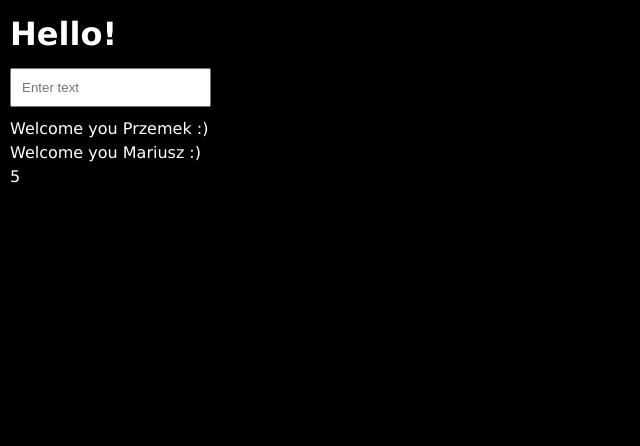
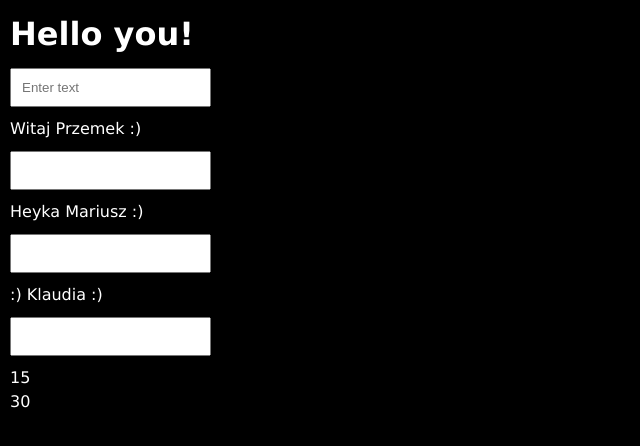
Before and after one commit to fikasp/products, a React (Create React App) app: page / in a window 1280 px wide. Shown: the top 446 px of the page, without its empty margins (0-640 px from the left). Built offline with nearby package versions, Linux system fonts and the light colour scheme.

Commit message:
useEffect

```diff
--- a/src/App.js
+++ b/src/App.js
@@ -1,20 +1,20 @@
 import React from "react";
 import Header from './components/Header'
 import Welcome from './components/Welcome'
-import Date from './components/Date'
+import Counter from './components/Counter'
 import "./style.scss";
-
-let przemek = "Przemek"
-let mariusz = "Mariusz"
-
 
 export default function App() {
   return (
     <div>
-      <Header welcome="Hello!"/>
-      <Welcome name={przemek} />
-      <Welcome name={mariusz} />
-      <Date />
+      <Header welcome="Hello you!"/>
+
+      <Welcome name="Przemek" greet="Witaj"/>
+      <Welcome name="Mariusz" greet="Heyka"/>
+      <Welcome name="Klaudia" greet=":)"/>
+
+      <Counter start={10} step={1} />
+      <Counter start={20} step={2} />
     </div>
   );
 }
--- /dev/null
+++ b/src/components/Counter.js
@@ -0,0 +1,19 @@
+import React from 'react';
+import {useState} from 'react';
+import {useEffect} from 'react';
+import '../style.scss';
+
+export default function Date(prop) {
+
+  let [number, setNumber] = useState(prop.start)
+
+  setInterval( () => {
+    setNumber(number += prop.step)
+  }, 1000 )
+
+  return (
+    <div>
+      <p>{number}</p>
+    </div>
+  )
+}
--- a/src/components/Date.js
+++ /dev/null
@@ -1,22 +0,0 @@
-import React from 'react';
-import '../style.scss';
-
-export default class Date extends React.Component {
-  state = {
-    date: 0
-  }
-
-  componentDidMount() {
-    this.interval = setInterval( () => {
-      this.setState( {date: this.state.date +=0.5 } )
-    }, 1000 )
-  }
-
-  render() {
-    return (
-      <div>
-        <p>{this.state.date}</p>
-      </div>
-    )
-  }
-}
--- a/src/components/Welcome.js
+++ b/src/components/Welcome.js
@@ -4,15 +4,32 @@ import {useEffect} from 'react';
 import '../style.scss';
 
 export default function Welcome(props) {
-  const [greet, setGreet] = useState("Welcome you")
+  const [greet, setGreet] = useState()
+  const [name, setName] = useState()
 
   const changeGreet = () => {
     setGreet("Okeyka")
   }
 
+  const changeName = (evt) => {
+    const name = evt.target.value
+    if (name) {
+      setName(name)
+    } else {
+      setName(props.name)
+    }
+  }
+
+  useEffect(() => {
+    console.log("start")
+    setGreet(props.greet)
+    setName(props.name)
+  },[])
+
   return (
     <div>
-      <p onClick={changeGreet}>{greet} {props.name} :)</p>
+      <p onClick={changeGreet}>{greet} {name} :)</p>
+      <input onChange={changeName} type="text"/>
     </div>
   );
 }
```
